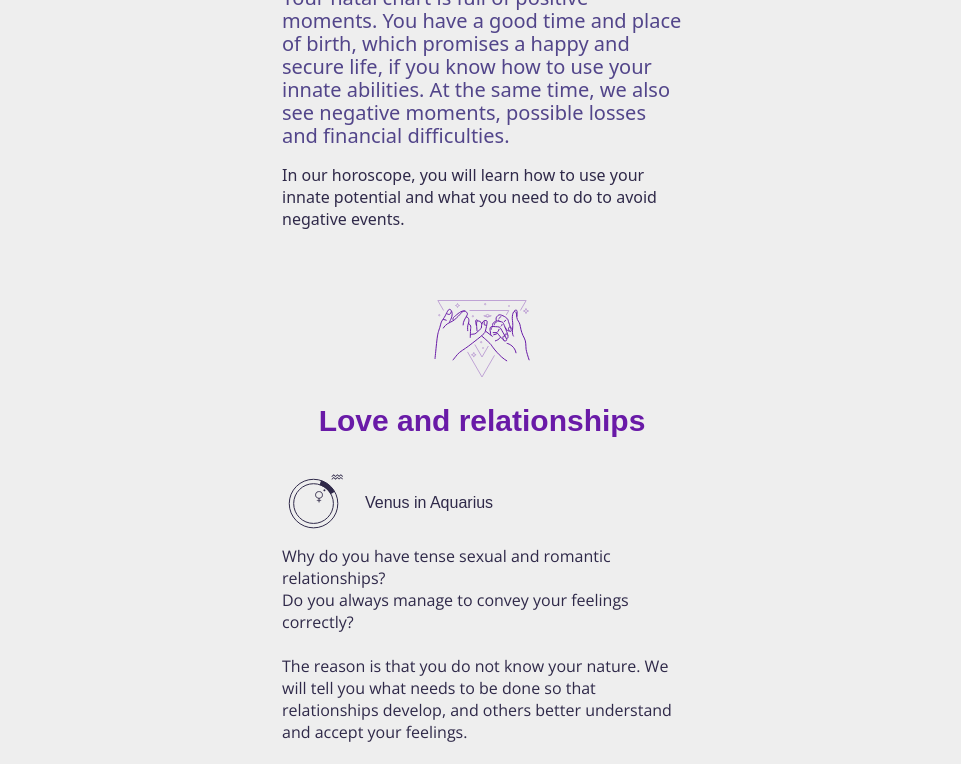
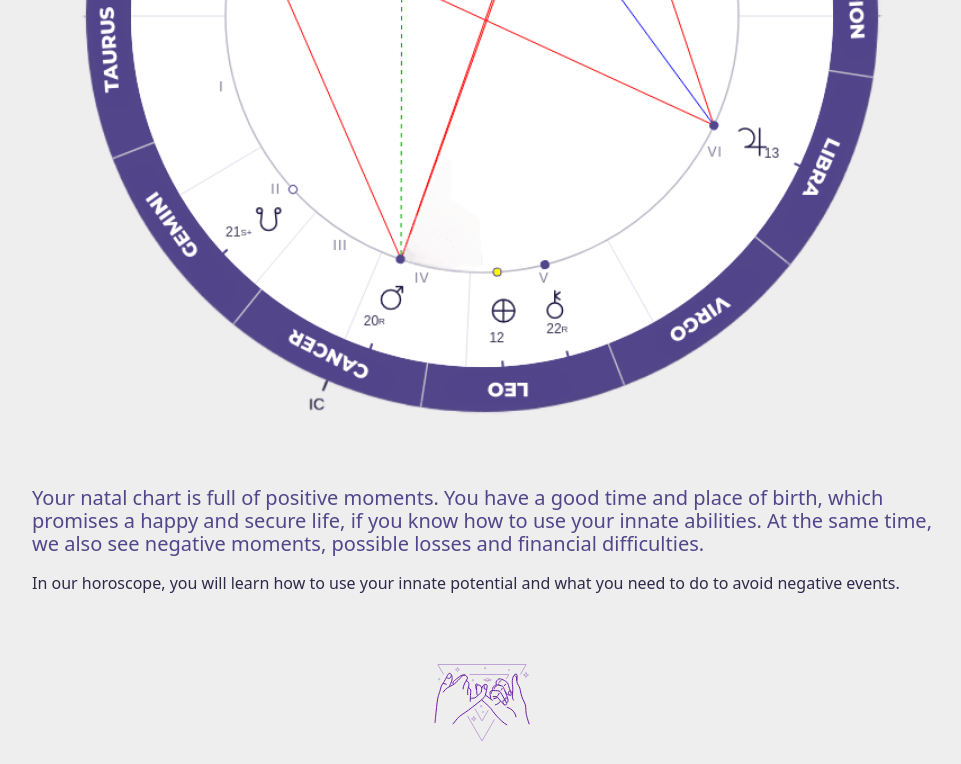
Before and after one commit to tomynarsen/TrafficCapybaras-prelend-1, a plain HTML site: page pages/final-page/final-page-woman.html in a window 1280 px wide. Shown: the part 703-1467 px from the top of the page, without its empty margins (158-1119 px from the left). Drawn offline with nearby package versions, Linux system fonts and the light colour scheme; files that its build step writes are made by us from their sources.

Commit message:
Update final-page-woman.html

```diff
--- a/pages/final-page/final-page-woman.html
+++ b/pages/final-page/final-page-woman.html
@@ -48,7 +48,7 @@
           }
 
           #wrapper {
-            max-width: 400px;
+            max-width: 900px;
             margin: 0 auto;
           }
           form {
```
